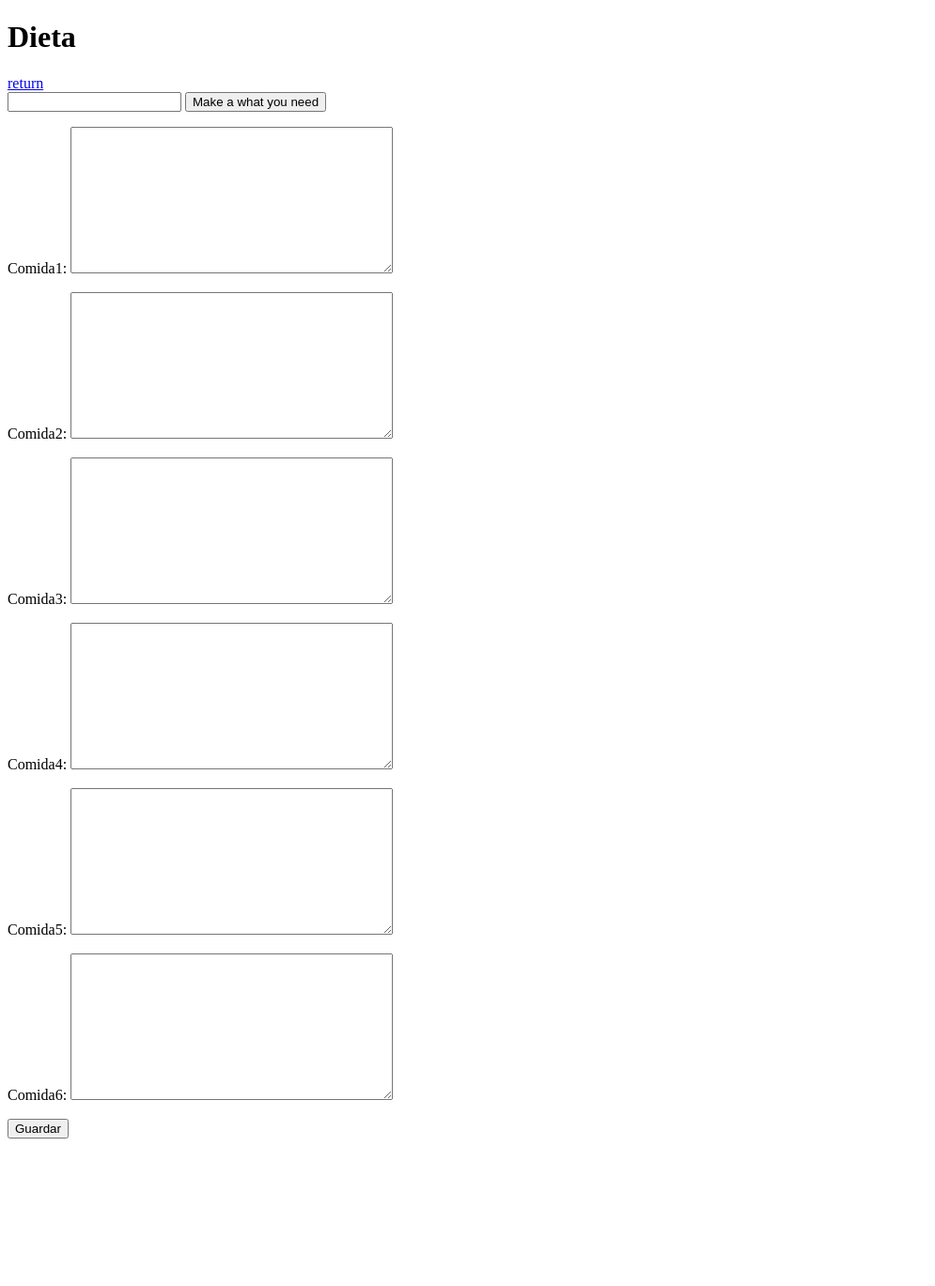
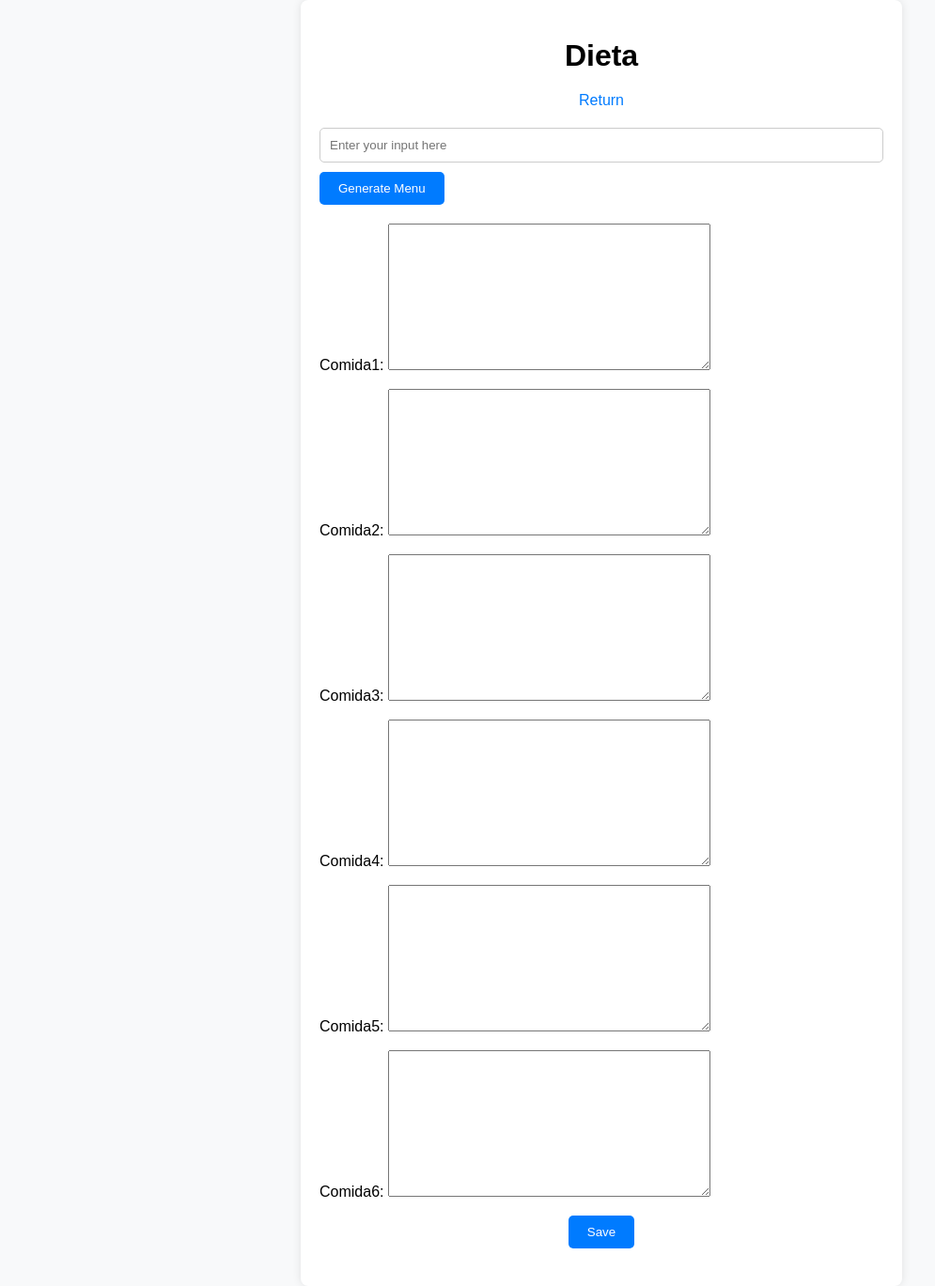
Before and after one commit to MartinBetancur/PocketGymbro-Project, a Django app: page /main/dietbot/ in a window 1280 px wide. Shown: the whole page at 94% size, without its empty margins (0-995 px from the left). Before the commit the page ends 1212 px from the top, so only its background shows below. Run offline with Django 5.2, Linux system fonts and the light colour scheme; a user stored in the database is signed in.

Commit message:
Nueva vista de dietas

```diff
--- a/gymapp/templates/dieta.html
+++ b/gymapp/templates/dieta.html
@@ -4,26 +4,90 @@
     <meta charset="UTF-8">
     <meta name="viewport" content="width=device-width, initial-scale=1.0">
     <title>Dieta</title>
+    <style>
+        body {
+            font-family: Arial, sans-serif;
+            margin: 0;
+            padding: 0;
+            background-color: #f8f9fa;
+        }
+
+        .container {
+            max-width: 600px;
+            margin: 0 auto;
+            padding: 20px;
+            background-color: #fff;
+            border-radius: 8px;
+            box-shadow: 0 0 10px rgba(0, 0, 0, 0.1);
+        }
+
+        h1 {
+            text-align: center;
+            margin-bottom: 20px;
+        }
+
+        .return-link {
+            display: block;
+            text-align: center;
+            margin-bottom: 20px;
+            color: #007bff;
+            text-decoration: none;
+        }
+
+        form {
+            margin-bottom: 20px;
+        }
+
+        input[type="text"] {
+            width: 100%;
+            padding: 10px;
+            border: 1px solid #ccc;
+            border-radius: 5px;
+            margin-bottom: 10px;
+            box-sizing: border-box;
+        }
+
+        button[type="submit"] {
+            background-color: #007bff;
+            color: #fff;
+            padding: 10px 20px;
+            border: none;
+            border-radius: 5px;
+            cursor: pointer;
+        }
+
+        button[type="submit"]:hover {
+            background-color: #0056b3;
+        }
+
+        .form-actions {
+            text-align: center;
+        }
+    </style>
 </head>
 <body>
 
+<div class="container">
     <h1>Dieta</h1>
 
-<a href="/main" class="return-link">return</a>
+    <a href="/main" class="return-link">Return</a>
 
     <form action="" method="POST">
         {% csrf_token %}
-    <input type="text" name="user_input">
-    <button type="submit">Make a what you need</button>
+        <input type="text" name="user_input" placeholder="Enter your input here">
+        <button type="submit">Generate Menu</button>
     </form>
 
     {% if form %}
     <form action="" method="POST">
         {% csrf_token %}
         {{ form.as_p }}
-    <button type="submit" name="action" value="GUARDAR">Guardar</button>
+        <div class="form-actions">
+            <button type="submit" name="action" value="GUARDAR">Save</button>
+        </div>
     </form>
     {% endif %}
+</div>
 
 </body>
 </html>
```
Also changed, not shown: db.sqlite3, 1 other file. Lines whose indentation alone changed are shown as unchanged.
